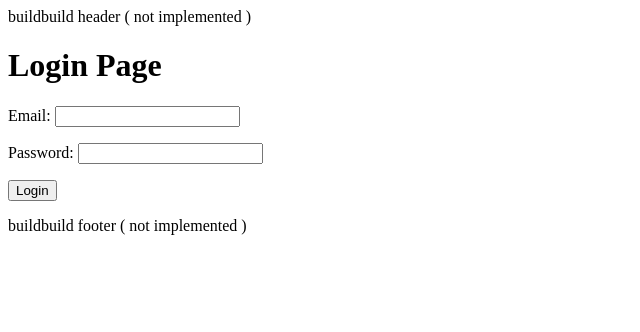
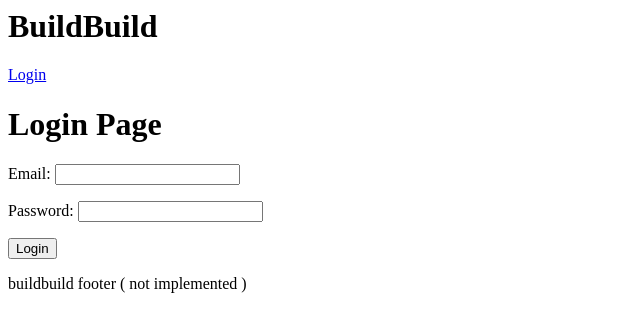
Before and after one commit to buildbuild/buildbuild, a Django app: page /login/ in a window 1280 px wide. Shown: the top 332 px of the page, without its empty margins (0-640 px from the left). Run offline with Django 3.2, Linux system fonts and the light colour scheme.

Commit message:
add basic nav : with current login status

```diff
--- a/buildbuild/buildbuild/urls.py
+++ b/buildbuild/buildbuild/urls.py
@@ -4,12 +4,14 @@ from django.contrib import admin
 admin.autodiscover()
 
 from users.views import Login
+from users.views import Logout
 
 urlpatterns = patterns('',
     # Examples:
     # url(r'^$', 'buildbuild.views.home', name='home'),
     # url(r'^blog/', include('blog.urls')),
 
-    url(r'^login/', Login.as_view()),
+    url(r'^login/', Login.as_view(), name="login"),
+    url(r'^logout/', Logout.as_view(), name="logout"),
     url(r'^admin/', include(admin.site.urls)),
 )
--- a/buildbuild/templates/base.html
+++ b/buildbuild/templates/base.html
@@ -10,10 +10,29 @@
   </head>
   <body>
   <header>
-    buildbuild header ( not implemented )
+    <h1>BuildBuild</h1>
   </header>
 
+  <nav>
+    {% if user.is_authenticated %}
+    <div>Welcome, {{ user.email }}</div>
+      <a href="/logout/">Logout</a>
+    {% else %}
+      <a href="/login/">Login</a>
+    {% endif %}
+  </nav>
+
   <div class="container">
+    <div class="messages">
+    {% if messages %}
+      <ul class="messages">
+        {% for message in messages %}
+        <li{% if message.tags %} class="{{ message.tags }}"{% endif %}>{{ message }}</li>
+        {% endfor %}
+      </ul>
+    {% endif %}
+    </div>
+
     {% block content %}
     {% endblock %}
   </div>
--- a/buildbuild/users/views.py
+++ b/buildbuild/users/views.py
@@ -1,8 +1,17 @@
 from django.shortcuts import render
 from django.http import HttpResponse
+from django.http import HttpResponseRedirect
+
 from django.views.generic.edit import FormView
+from django.views.generic.base import RedirectView
+
 from django.contrib.auth import login
+from django.contrib.auth import logout
 from django.contrib.auth import authenticate
+from django.contrib import messages
+
+from django.core.urlresolvers import reverse
+
 from django.conf import settings
 
 from users.forms import LoginForm
@@ -19,8 +28,16 @@ class Login(FormView):
         if user is not None:
             if user.is_active:
                 login(self.request, user)
-                return HttpResponse("Success")
+                messages.add_message(self.request, messages.SUCCESS, "Successfully Login")
+                return HttpResponseRedirect(reverse("login"))
             else:
-                return HttpResponse("Not Active")
+                messages.add_message(self.request, messages.ERROR, "ERROR : Deativated User")
+                return HttpResponseRedirect(reverse("login"))
         else:
-            return HttpResponse("Not Valid")
+            messages.add_message(self.request, messages.ERROR, "ERROR : Invalid Email / Password")
+            return HttpResponseRedirect(reverse("login"))
+
+class Logout(RedirectView):
+    def get_redirect_url(self):
+        logout(self.request)
+        return reverse("login")
```
